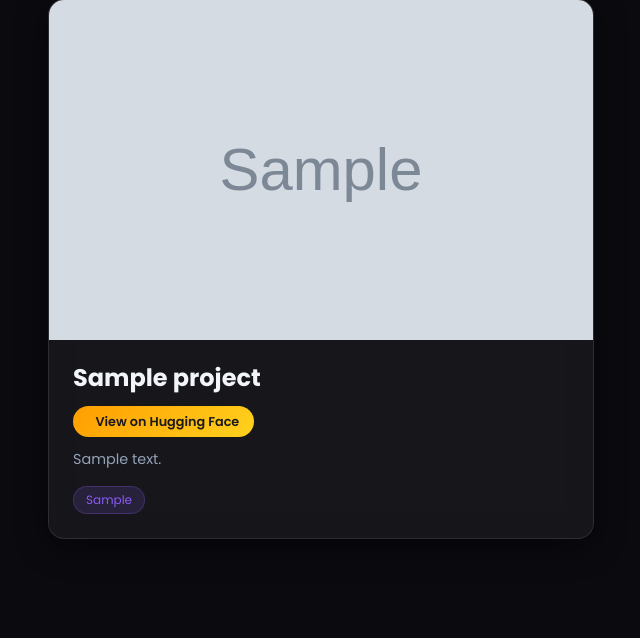
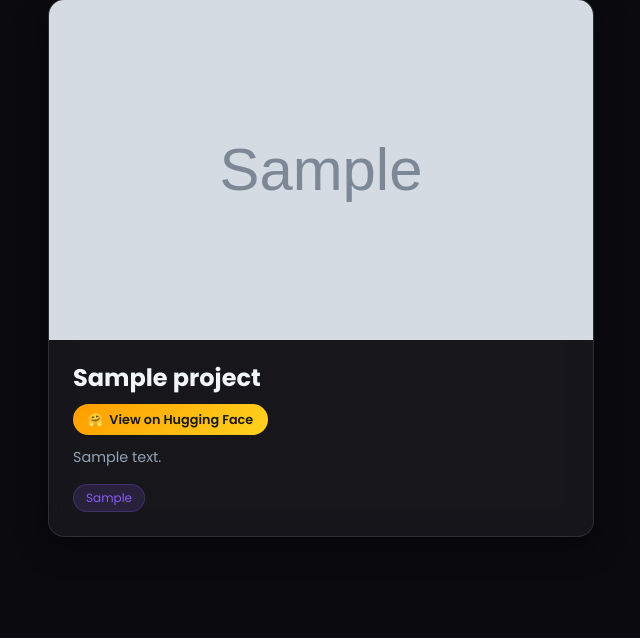
Before and after one commit to ishmalshaid/potfolio_website, a Django app: template templates/index.html in a window 1280 px wide. Shown: the part 2363-3001 px from the top of the page, without its empty margins (34-674 px from the left). Run offline with Django 5.2, Linux system fonts and the light colour scheme; tables that the repository leaves empty hold one stand-in row (values such as "Sample post"); the template is opened without the code that fills it: values that come from a table or form of the project are taken from there, most other values are stand-ins (such as "Sample title", 1, 10 or a date in 2020); grey boxes marked "Sample" are stand-in pictures; parts of the project's set-up code (start-up, migrations or seed data) failed here and were passed over.

Commit message:
Render emoji icons for Hugging Face and Streamlit links

```diff
--- a/templates/index.html
+++ b/templates/index.html
@@ -155,8 +155,8 @@
                         <div class="project-overlay">
                             {% if project.huggingface_link %}
                             <a href="{{ project.huggingface_link }}" target="_blank" rel="noopener"
-                               class="project-link-btn project-link-hf" aria-label="Hugging Face">
-                                <i class="fab fa-huggingface"></i>
+                               class="project-link-btn project-link-hf" aria-label="Hugging Face" style="display: inline-flex; align-items: center; justify-content: center; font-size: 1.2rem;">
+                                🤗
                             </a>
                             {% endif %}
                             {% if project.github_link %}
@@ -165,8 +165,12 @@
                             </a>
                             {% endif %}
                             {% if project.live_link %}
-                            <a href="{{ project.live_link }}" target="_blank" rel="noopener" class="project-link-btn" aria-label="Live demo">
+                            <a href="{{ project.live_link }}" target="_blank" rel="noopener" class="project-link-btn" aria-label="Live demo" style="display: inline-flex; align-items: center; justify-content: center; font-size: 1.1rem;">
+                                {% if "streamlit" in project.live_link %}
+                                🎈
+                                {% else %}
                                 <i class="fas fa-external-link-alt"></i>
+                                {% endif %}
                             </a>
                             {% endif %}
                         </div>
@@ -174,8 +178,8 @@
                     <div class="project-body p-4">
                         <h4>{{ project.title }}</h4>
                         {% if project.huggingface_link %}
-                        <a href="{{ project.huggingface_link }}" target="_blank" rel="noopener" class="project-hf-badge">
-                            <i class="fab fa-huggingface"></i>
+                        <a href="{{ project.huggingface_link }}" target="_blank" rel="noopener" class="project-hf-badge" style="display: inline-flex; align-items: center; gap: 6px;">
+                            <span>🤗</span>
                             <span>View on Hugging Face</span>
                         </a>
                         {% endif %}
```
